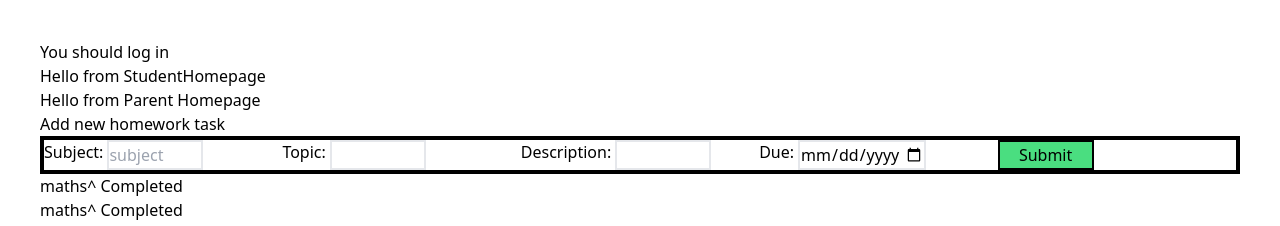
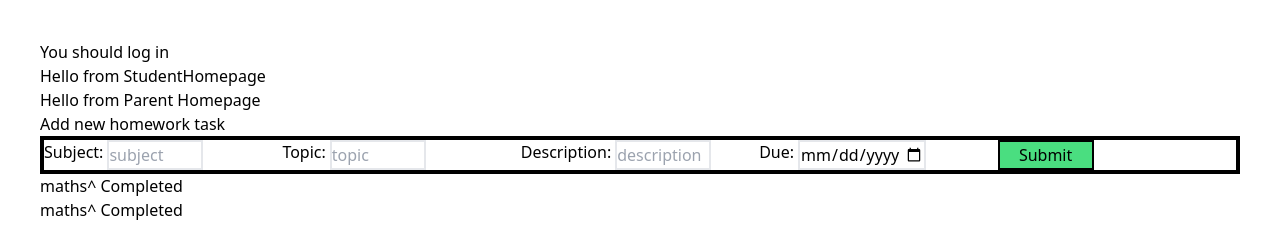
Before and after one commit to TomBirbeck/homework-helper, a React (Vite) app: page / in a window 1280 px wide. Shown: the top 226 px of the page. Built offline with nearby package versions, Linux system fonts and the light colour scheme.

Commit message:
finished with creation of newtaskform, needs hooking up

```diff
--- a/src/components/NewTaskForm/index.tsx
+++ b/src/components/NewTaskForm/index.tsx
@@ -1,12 +1,25 @@
 import { useState } from "react"
 
 const NewTaskForm = () => {
-    const [subject, setSubject] = useState<String>()
+    const [subject, setSubject] = useState('')
+    const [topic, setTopic] = useState('')
+    const [description, setDescription] = useState('')
+    const [due, setDue] = useState('')
+
+    const handleSubmit = () => {
+        console.log(subject, topic, description, due)
+    }
 
     return (
         <div>
             Add new homework task
-        <form className="grid grid-cols-5 border-solid border-4 border-black space-around">
+        <form
+        onSubmit={(e) => {
+            e.preventDefault();
+            handleSubmit();
+          }}
+        className="grid grid-cols-5 border-solid border-4 border-black space-around"
+        >
             <label htmlFor="subject" className="flex gap-1">
                 Subject:
                 <input
@@ -19,17 +32,31 @@ const NewTaskForm = () => {
             </label>
             <label htmlFor="topic" className="flex gap-1">
                 Topic:
-                <input type='text' className="border-solid border-2 border-grey-700 w-24"></input>
+                <input type='text'
+                className="border-solid border-2 border-grey-700 w-24"
+                value={topic}
+                placeholder='topic'
+                onChange={(e) => setTopic(e.target.value)}
+                ></input>
             </label>
             <label htmlFor="description" className="flex gap-1">
                 Description:
-                <input type='text' className="border-solid border-2 border-grey-700 w-24"></input>
+                <input type='text'
+                className="border-solid border-2 border-grey-700 w-24"
+                value={description}
+                placeholder='description'
+                onChange={(e) => setDescription(e.target.value)}
+                ></input>
             </label>
             <label htmlFor="date" className="flex gap-1">
                 Due:
-                <input type='date' className="border-solid border-2 border-grey-700 w-32"></input>
+                <input type='date'
+                className="border-solid border-2 border-grey-700 w-32"
+                value={due}
+                onChange={(e) => setDue(e.target.value)}
+                ></input>
             </label>
-            <button className="bg-green-400 w-24 border-solid border-2 border-black">Submit</button>
+            <button className="bg-green-400 w-24 border-solid border-2 border-black" type="submit">Submit</button>
         </form>
         </div>
     )
--- a/src/components/Tasks/index.tsx
+++ b/src/components/Tasks/index.tsx
@@ -6,8 +6,9 @@ const Tasks: FunctionComponent<{tasks: Task[]}> = ({tasks}) =>{
     return (
         <>
         {
-            tasks.map((task) => {return (
+            tasks.map((task, index) => {return (
             <TaskList
+                key={index}
                 subject={task.subject}
                 topic={task.topic}
                 due={task.due}
```
